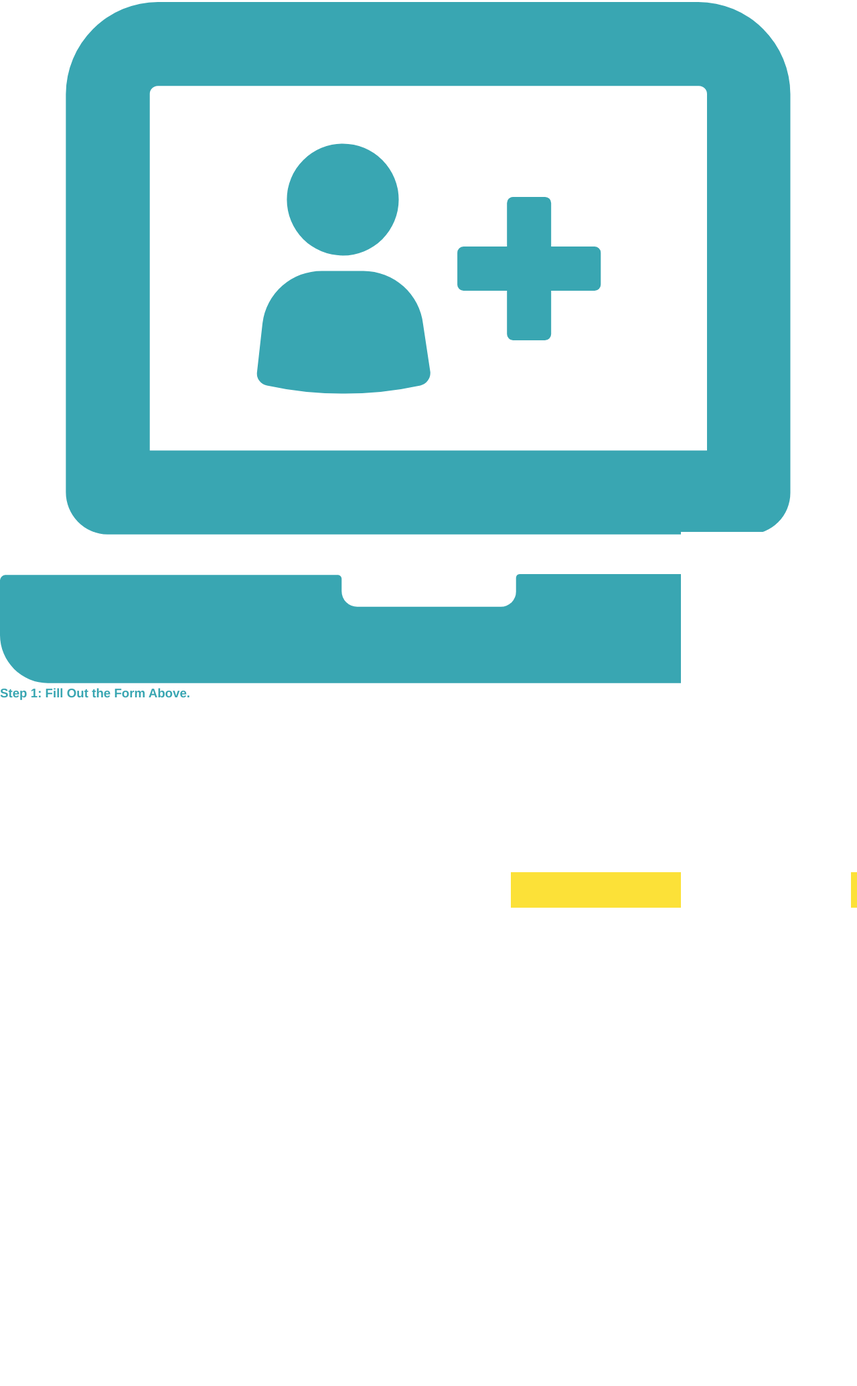
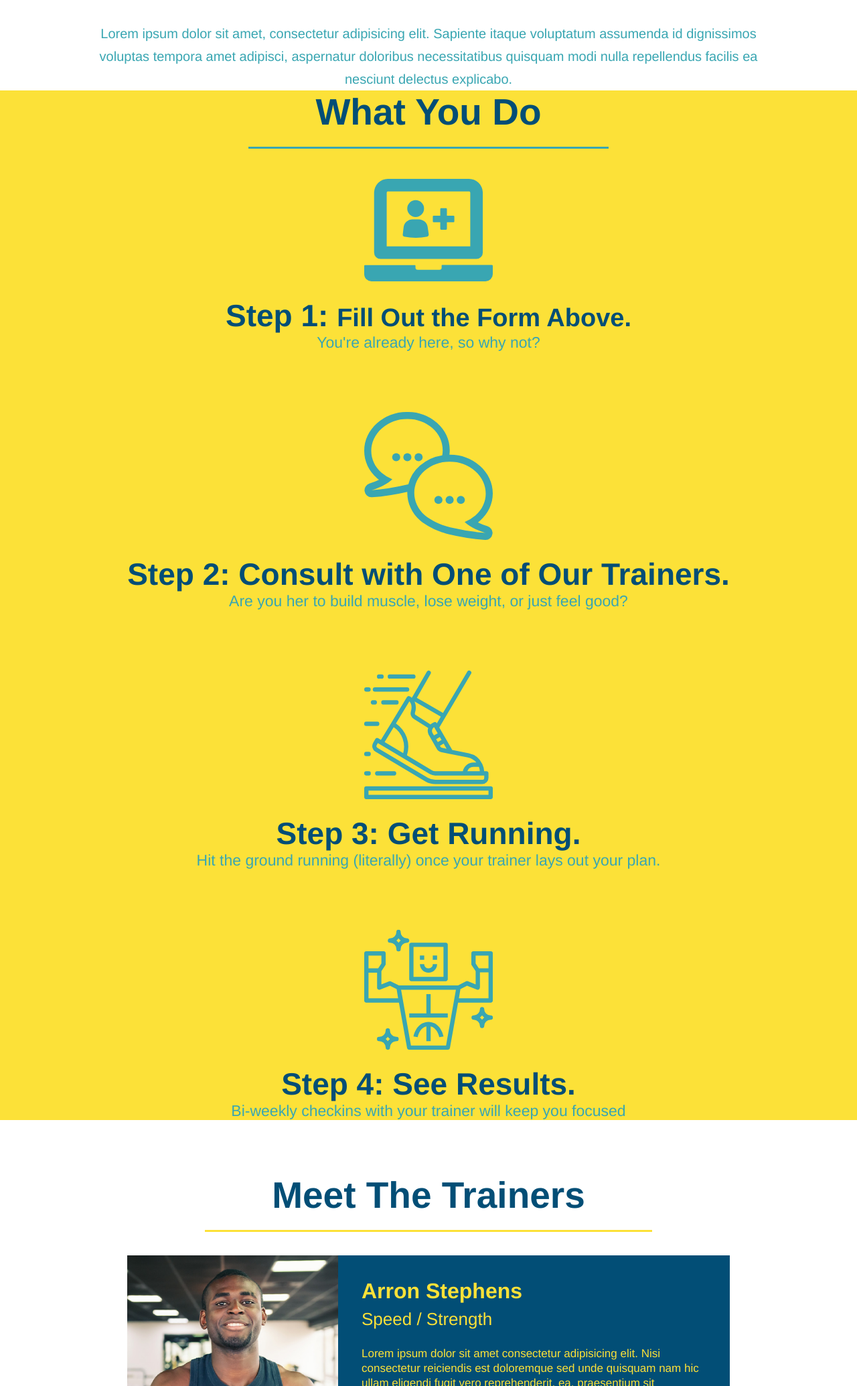
Before and after one commit to layc41/run-buddy, a plain HTML site: page index.html in a window 1280 px wide. Shown: the part 731-2800 px from the top of the page at 67% size. Before the commit the page ends 2086 px from the top, so only its background shows below. Drawn offline with Linux system fonts and the light colour scheme.

Commit message:
Styled Trainer and Reach Out

```diff
--- a/assets/css/style.css
+++ b/assets/css/style.css
@@ -105,3 +105,103 @@ footer a {
     font-size: 16px;
 }
 /* Hero Style Ends */
+
+.intro {
+    text-align: center;
+}
+.intro p {
+    line-height: 1.7;
+    color: #39a6b2;
+    width: 80%;
+    font-size: 20px;
+    margin: 0 auto;
+}
+.steps {
+    text-align: center;
+    background: #fce138;
+}
+.steps div {
+    margin-bottom: 80px;
+}
+.steps img {
+    width: 15%;
+    margin: 10px 0;
+}
+.steps h3 {
+    color: #024e76;
+    font-size: 46px;
+    margin-top: 10px;
+}
+.steps p {
+    color: #39a6b2;
+    font-size: 23px;
+}
+.steps span {
+    font-size: 38px;
+}
+.section-title {
+    font-size: 55px;
+    color: #024e76;
+    margin-bottom: 35px;
+    padding: 0 100px 20px 100px;
+    display: inline-block;
+    border-bottom: 3px solid;
+}
+.primary-border {
+    border-color: #fce138;
+}
+.secondary-border {
+    border-color: #39a6b2;
+}
+/* Trainer Styles */
+.trainers {
+    text-align: center;
+}
+.trainer {
+    width: 900px;
+    margin: 0 auto 30px auto;
+    background: #024e76;
+    color: #fce138;
+    overflow: auto;
+}
+.trainer img {
+    width: 35%;
+    float: left;
+}
+.trainer-bio {
+    padding: 35px;
+    float: left;
+    width: 65%;
+}
+.text-left {
+    text-align: left;
+}
+.text-right {
+    text-align: right;
+}
+.trainer-bio h3 {
+    font-size: 32px;
+    margin-bottom: 8px;
+}
+.trainer-bio h4 {
+    font-weight: lighter;
+    font-size: 26px;
+    margin-bottom: 25px;
+}
+.trainer-bio p {
+    font-size: 17px;
+    line-height: 1.3;
+}
+/* End Trainer Styles*/
+/* Reach Out Styles Start */
+.contact {
+    text-align: center;
+    background: #024e76;
+}
+.contact h2 {
+    color: #fce138
+}
+.contact-info iframe {
+    width: 400px;
+    height: 400px;
+}
--- a/index.html
+++ b/index.html
@@ -68,48 +68,111 @@
     </section>
 
     <!-- "what we do" section -->
-    <section id="what-we-do">
-        <h2>What We Do</h2>
+    <section id="what-we-do" class="intro">
+        <h2 class="section-title primary-border">What We Do</h2>
         <p>
             Lorem ipsum dolor sit amet, consectetur adipisicing elit. Sapiente itaque voluptatum assumenda id dignissimos voluptas tempora amet adipisci, aspernatur doloribus necessitatibus quisquam modi nulla repellendus facilis ea nesciunt delectus explicabo.
         </p>
     </section>
 
     <!-- "what you do" section -->
-    <section id="what-you-do">
-        <h2>What You Do</h2>
+    <section id="what-you-do" class="steps">
+        <h2 class="section-title secondary-border">What You Do</h2>
 
         <div>
             <!-- insert this img element -->
             <img src="./assets/images/step-1.svg" alt=""/>
-            <h3>Step 1: Fill Out the Form Above.</h3>
+            <h3>Step 1: <span>Fill Out the Form Above.</span></h3>
             <p>You're already here, so why not?</p>
         </div>
 
         <div>
+            <img src="./assets/images/step-2.svg" alt=""/>
             <h3>Step 2: Consult with One of Our Trainers.</h3>
             <p>Are you her to build muscle, lose weight, or just feel good?</p>
         </div>
 
         <div>
+            <img src="./assets/images/step-3.svg" alt=""/>
             <h3>Step 3: Get Running.</h3>
             <p>Hit the ground running (literally) once your trainer lays out your plan.</p>
         </div>
 
         <div>
+            <img src="./assets/images/step-4.svg" alt=""/>
             <h3>Step 4: See Results.</h3>
             <p>Bi-weekly checkins with your trainer will keep you focused</p>
         </div>
     </section>
 
     <!-- "meet the trainers" section -->
-    <section id="your-trainers">
-        <h2>Meet The Trainers</h2>
+    <section id="your-trainers" class="trainers">
+        <h2 class="section-title primary-border">Meet The Trainers</h2>
+        <article class="trainer">
+            <img src="./assets/images/trainer-1.jpg" alt="Arron Stephens in his workout clothes, ready to pump iron" />
+            <div class="trainer-bio text-left">
+                <h3>Arron Stephens</h3>
+                <h4>Speed / Strength</h4>
+                <p>
+                    Lorem ipsum dolor sit amet consectetur adipisicing elit. Nisi consectetur reiciendis est doloremque sed unde quisquam nam hic ullam eligendi fugit vero reprehenderit, ea, praesentium sit architecto, adipisci assumenda mollitia!
+                </p>
+            </div>
+        </article>
+        <!-- second trainer bio -->
+        <article class="trainer">
+            <div class="trainer-bio text-right">
+                <h3>Joanna Gill</h3>
+                <h4>Endurance</h4>
+                <p>
+                    Lorem ipsum dolor sit amet consectetur adipisicing elit. Quos distinctio voluptatum officia sunt, cum impedit expedita doloremque nesciunt suscipit recusandae eius assumenda architecto praesentium, voluptatem exercitationem porro non accusantium aliquid!
+                </p>
+            </div>
+            <img src="./assets/images/trainer-2.jpg" alt="Joanna Gill cooling off after a workout" />
+        </article>
+        <!-- third trainer bio-->
+        <article class="trainer">
+            <img src="./assets/images/trainer-3.jpg" alt="Harry Smith wearing a headband and lifting comically small pink weights" />
+            <div class="trainer-bio text-left">
+                <h3>Harry "the Headband" Smith</h3>
+                <h4>Strength</h4>
+                <p>
+                    Lorem ipsum dolor sit amet consectetur adipisicing elit. Quos distinctio voluptatum officia sunt, cum impedit expedita doloremque nesciunt suscipit recusandae eius assumenda architecto praesentium, voluptatem exercitationem porro non accusantium aliquid!
+                </p>
+            </div>
+        </article>
     </section>
 
     <!-- "reach out" section -->
-    <section id="reach-out">
-        <h2>Reach Out</h2>
+    <section id="reach-out" class="contact">
+        <h2 class="section-title secondary-border">
+            Reach Out
+        </h2>
+        <div class="contact-info">
+            <iframe
+                src="https://www.google.com/maps/embed?pb=!1m18!1m12!1m3!1d3320.354744260638!2d-118.0014864!3d33.6738775!2m3!1f0!2f0!3f0!3m2!1i1024!2i768!4f13.1!3m3!1m2!1s0x80dd214a5aa69755%3A0xce8446b3b33f3d83!2sMain%20St%2C%20Huntington%20Beach%2C%20CA%2092648!5e0!3m2!1sen!2sus!4v1590259618312!5m2!1sen!2sus"
+                frameborder="0"
+                height="400"
+                width="400"
+                style="border:0"
+                allowfullscreen
+            >
+            </iframe>
+        </div>
+        <div>
+            <h3>Run Buddy</h3>
+            <p>
+                Any questions or concerns before signing up?
+                <br />
+                Let us know and we'll be happy to talk to you!
+            </p>
+            <address>
+                55 Main Street <br />
+                Some Town, CA  <br />
+                12345 <br />
+                P: 555.RUN.BUDZ (555.786.2839) <br />
+                E: <a href="mailto:info@runbuddy.io">info@runbuddy.io</a>
+            </address>
+        </div>
     </section>
 
     <!-- footer -->
```
Also changed, not shown: assets/images/trainer-1.jpg (added), assets/images/trainer-2.jpg (added), assets/images/trainer-3.jpg (added), 1 other file.
